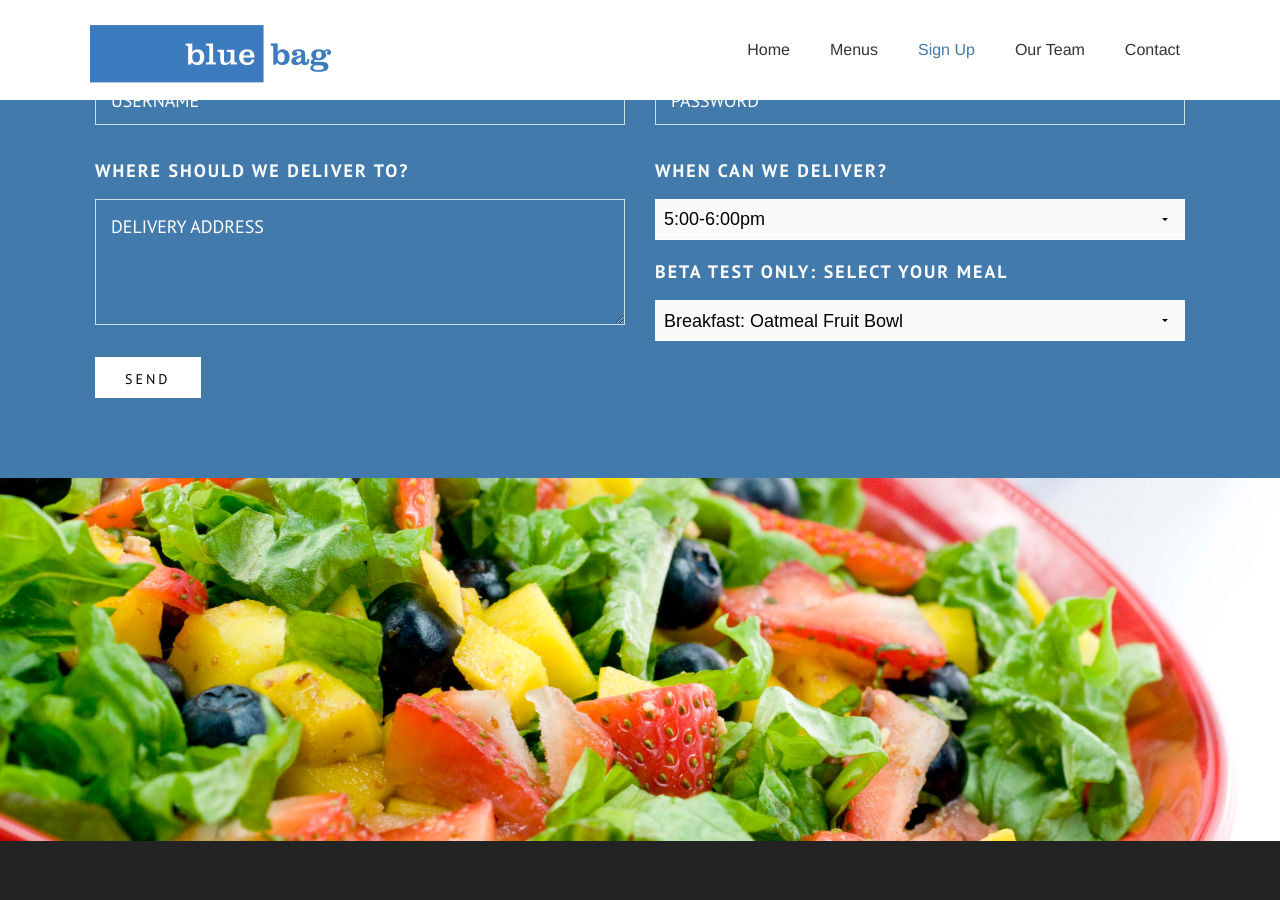
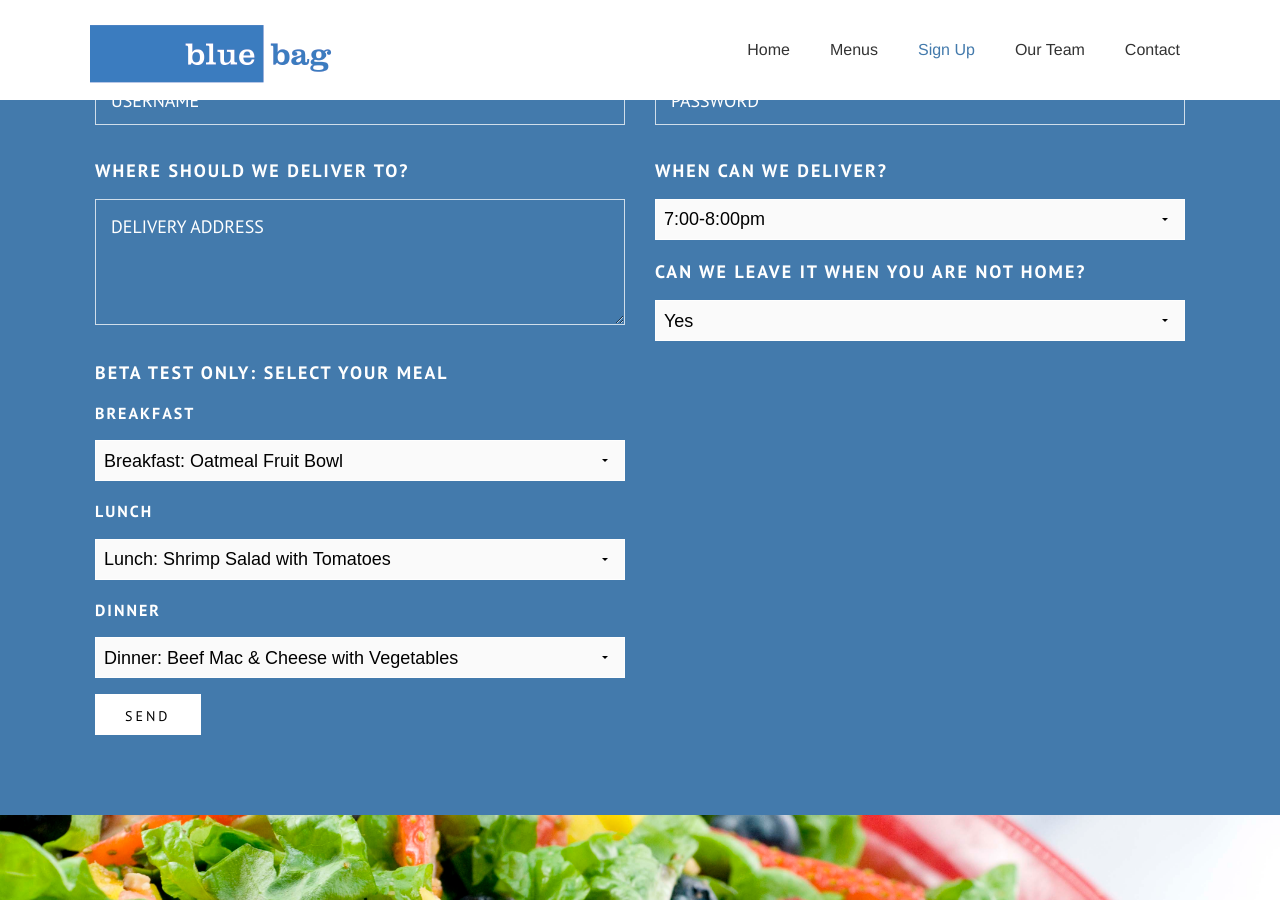
Before and after one commit to bluebag-cooking/bluebag-cooking.github.io, a Jekyll site: the page built from sign-up.html, in a window 1280 px wide and 900 px high, scrolled down 604 px. Built offline with Jekyll 4.4.1, drawn with Linux system fonts in a browser that asks for light colours; nearby versions of some CDN libraries; some web fonts are replaced; Markdown is read by kramdown in place of the engine named in the settings.

Commit message:
udpate of sign up sheet

```diff
--- a/sign-up.html
+++ b/sign-up.html
@@ -45,19 +45,33 @@ section_id: sign-up
       <div class='medium-6 large-6 columns'>
       	<h3 class='light'>When can we deliver?</h3>
   			<select name="delivery-times">
-				<option value="5:00-6:00pm">5:00-6:00pm</option>
-				<option value="6:00-7:00pm">6:00-7:00pm</option>
-				<option value="7:00-8:00pm">7:00-8:00pm</option>
-				<option value="8:00-9:00pm">8:00-9:00pm</option>
+  				<option value="5:00-6:00pm">7:00-8:00pm</option>
+  				<option value="6:00-7:00pm">8:00-9:00pm</option>
+  				<option value="7:00-8:00pm">9:00-10:00pm</option>
+  				<option value="8:00-9:00pm">10:00-11:00pm</option>
   			</select>
+        <h3 class='light'>Can we leave it when you are not home?</h3>
+        <select name="leave-response">
+          <option value="Yes">Yes</option>
+          <option value="No">No</option>
+        </select>
+      </div>
+      <div class='medium-6 large-6 columns'>
       <h3 class='light'>Beta Test Only: Select Your Meal</h3>
-			<select name="meal-choices">
+      <h4 class='light'>Breakfast</h4>
+      <select name="breakfast-choices">
         <option value="Breakfast: Oatmeal Fruit Bowl">Breakfast: Oatmeal Fruit Bowl</option>
         <option value="Breakfast: Egg in a cup">Breakfast: Egg in a cup</option>
         <option value="Breakfast: Egg with ham, cheese, and spinach">Breakfast: Egg with ham, cheese, and spinach</option>
+      </select>
+      <h4 class='light'>Lunch</h4>
+      <select name="lunch-choices">
         <option value="Lunch: Shrimp Salad with Tomatoes">Lunch: Shrimp Salad with Tomatoes</option>
         <option value="Lunch: Grilled Cheese with Ham and Jam">Lunch: Grilled Cheese with Ham and Jam </option>
         <option value="Lunch: Fancy PB&J">Lunch: Fancy PB&J</option>
+      </select>
+      <h4 class='light'>Dinner</h4>
+      <select name='dinner-choices'>
         <option value="Dinner: Beef Mac & Cheese with Vegetables">Dinner: Beef Mac & Cheese with Vegetables</option>
         <option value="Dinner: Sphagetti with Meatballs">Dinner: Sphagetti with Meatballs</option>
         <option value="Dinner: Miso Salmon">Dinner: Miso Salmon</option>
```
Lines whose indentation alone changed are shown as unchanged.
